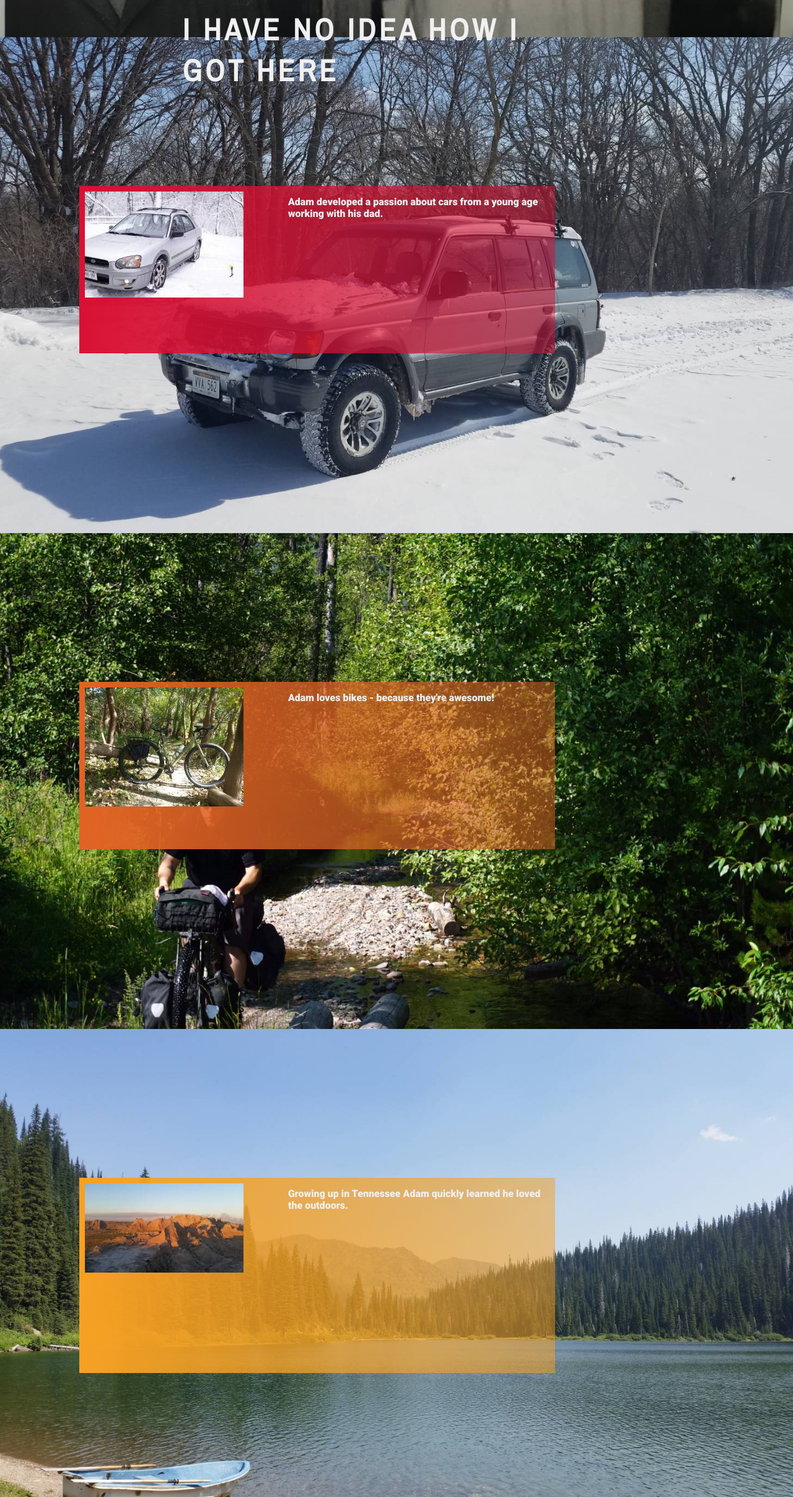
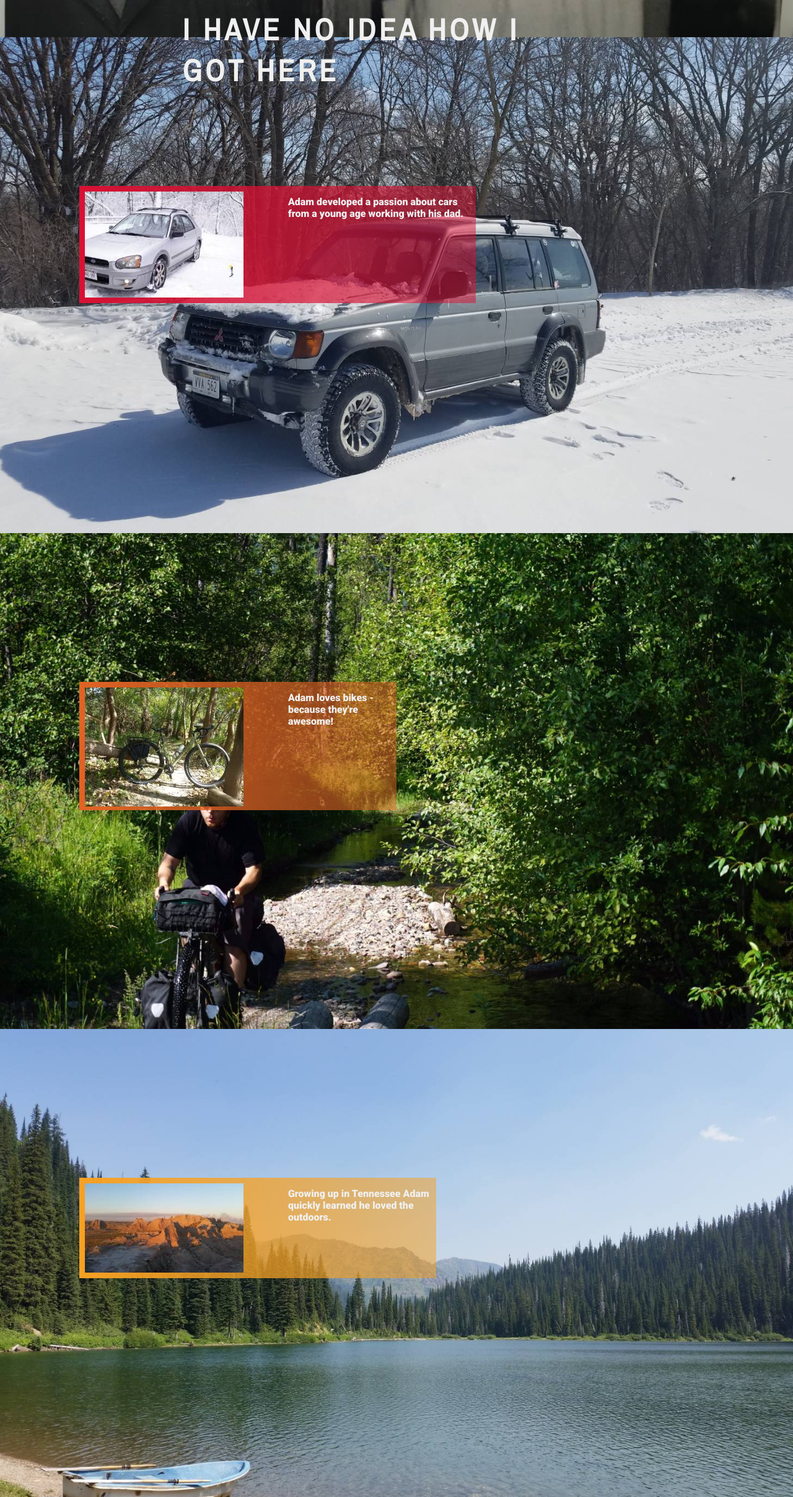
Before and after one commit to jefflintel/bioSite, a plain HTML site: page index.html in a window 1280 px wide. Shown: the part 835-3250 px from the top of the page at 62% size. Drawn offline with nearby package versions, Linux system fonts and the light colour scheme.

Commit message:
Add files via upload
Added height/width hover effects. Need to tinker with css transition timing functions for optimal look/feel.

```diff
--- a/css/biosite.css
+++ b/css/biosite.css
@@ -149,10 +149,20 @@ footer {
     position: relative;
     left: 10vw;
     top: 30vh;
-    width: 60vw;
-    height:30ch;
+    width: 50vw;
+    height:21ch;
+    transition: height .75s;
+    transition: width .1s;
     background-image: linear-gradient(to right, rgba(217, 17, 52, 1), rgba(217, 17, 52, .5));
     font-family: 'Roboto', sans-serif;
+}
+
+/*Consider changing transition timing, maybe using timing functions*/
+/*Consider different sizing units (em/vw/vh/ch) to make presentation more consistent across different screen sizes*/
+
+#cars-description:hover {
+    height: 25ch;
+    width: 60vw;
 }
 
 #bikes {
@@ -162,17 +172,27 @@ footer {
     background-position: center center;
     height: 100vh;
     width: 100vw;
-    }
+}
 
 #bikes-description {
     display: flex;
     position: relative;
     left: 10vw;
     top: 30vh;
-    width: 60vw;
-    height: 30ch;
+    width: 40vw;
+    height: 23ch;
+    transition: height .75s;
+    transition: width .1s;
     background-image: linear-gradient(to right, rgba(225, 99, 36, 1), rgba(225, 99, 36, .5));
     font-family: 'Roboto', sans-serif;
+}
+
+/*Consider changing transition timing, maybe using timing functions*/
+/*Consider different sizing units (em/vw/vh/ch) to make presentation more consistent across different screen sizes*/
+
+#bikes-description:hover {
+    height: 25ch;
+    width: 60vw;
 }
 
 #outdoors {
@@ -189,8 +209,18 @@ footer {
     position: relative;
     left: 10vw;
     top: 30vh;
-    height: 35ch;
-    width: 60vw;
+    height: 18ch;
+    transition: height .75s;
+    transition: width .1s;
+    width: 45vw;
     background-image: linear-gradient(to right, rgba(247, 161, 35, 1), rgba(247, 161, 35, .5));
     font-family: 'Roboto', sans-serif;
 }
+
+/*Consider changing transition timing, maybe using timing functions*/
+/*Consider different sizing units (em/vw/vh/ch) to make presentation more consistent across different screen sizes*/
+
+#outdoors-description:hover {
+    height: 25ch;
+    width: 60vw;
+}
```
